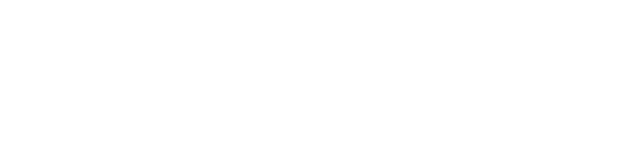
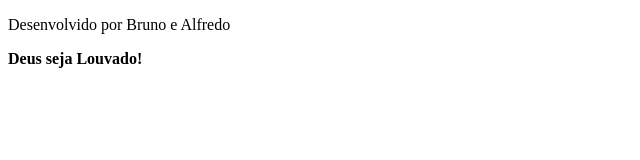
Before and after one commit to Alfredo-web-developer/cantar-e-contar, a plain HTML site: page cantar_e_contar/index.html in a window 1280 px wide. Shown: the whole page, without its empty margins (0-640 px from the left). Drawn offline with Linux system fonts and the light colour scheme.

Commit message:
footer e variáveis css

```diff
--- a/cantar_e_contar/index.html
+++ b/cantar_e_contar/index.html
@@ -6,5 +6,12 @@
     <link rel="stylesheet" href="style.css" />
     <title>Document</title>
   </head>
-  <body></body>
+  <body>
+    <header></header>
+    <main></main>
+    <footer>
+      <p>Desenvolvido por <a src="https://github.com/sbrunomachado">Bruno</a> e <a src="https://github.com/Alfredo-web-developer">Alfredo</a></p>
+      <p><strong>Deus seja Louvado!</strong></p>
+    </footer>
+  </body>
 </html>
--- a/cantar_e_contar/style.css
+++ b/cantar_e_contar/style.css
@@ -1,2 +1,8 @@
 :root {
+  --azul-escuro: #033D60;
+  --azul: #416C86;
+  --branco: #fff;
+  --preto: #000;
+  --cinza: #D2D6DE;
+  --cinza-escuro: #858497;
 }
```
